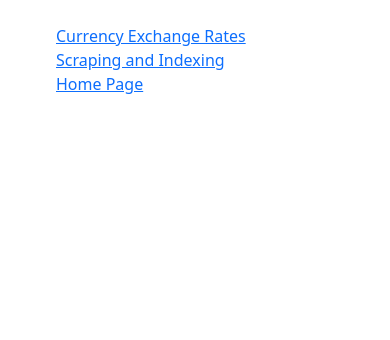
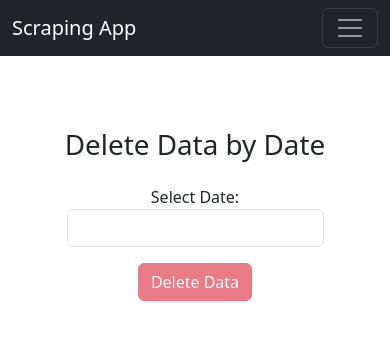
Before and after one commit to adityaoryza/KursScrapingApp, a React (Create React App) app: page /delete-data in a window 390 px wide. Shown: the top 340 px of the page. Built offline with nearby package versions, Linux system fonts and the light colour scheme; a small style sheet from the web is missing.

Commit message:
update the page

```diff
--- a/package.json
+++ b/package.json
@@ -7,7 +7,7 @@
     "@testing-library/react": "^13.4.0",
     "@testing-library/user-event": "^13.5.0",
     "axios": "^1.4.0",
-    "bootstrap": "^5.3.0",
+    "bootstrap": "^5.3.1",
     "react": "^18.2.0",
     "react-datepicker": "^4.16.0",
     "react-dom": "^18.2.0",
--- a/public/index.html
+++ b/public/index.html
@@ -1,14 +1,18 @@
-<!-- index.html -->
 <!DOCTYPE html>
 <html lang="en">
 
 <head>
   <meta charset="utf-8" />
-  <title>Scraping App</title>
-  <link rel="stylesheet" href="https://stackpath.bootstrapcdn.com/bootstrap/4.5.2/css/bootstrap.min.css">
+  <link rel="icon" href="%PUBLIC_URL%/favicon.ico" />
+  <meta name="viewport" content="width=device-width, initial-scale=1" />
+  <title>React App</title>
+  <!-- Add Bootstrap CSS link below -->
+  <link rel="stylesheet" href="https://stackpath.bootstrapcdn.com/bootstrap/5.3.0/css/bootstrap.min.css"
+    integrity="sha384-ggOyR0iXCbMQv3Xipma34MD+dH/1fQ784/j6Xri8w6bP98eZ4+e5t2k6b3uwqz4" crossorigin="anonymous" />
 </head>
 
 <body>
+  <noscript>You need to enable JavaScript to run this app.</noscript>
   <div id="root"></div>
 </body>
 
--- a/src/App.js
+++ b/src/App.js
@@ -3,38 +3,57 @@ import { BrowserRouter as Router, Routes, Route, Link } from 'react-router-dom';
 import CurrencyExchangeRates from './components/CurrencyExchangeRates';
 import IndexingPage from './components/IndexingPage';
 import HomePage from './components/Home';
+import DeleteDataByDate from './components/DeleteDataByDate';
 
 const App = () => {
   return (
     <Router>
-      <div>
-        <nav className='bg-gray-800 p-4'>
-          <ul className='flex space-x-4 text-white'>
-            <li>
-              <Link to='/api/v1/kurs' className='hover:text-gray-200'>
+      <nav className='navbar navbar-expand-lg navbar-dark bg-dark'>
+        <div className='container'>
+          <Link to='/' className='navbar-brand'>
+            Scraping App
+          </Link>
+          <button
+            className='navbar-toggler'
+            type='button'
+            data-bs-toggle='collapse'
+            data-bs-target='#navbarNav'
+            aria-controls='navbarNav'
+            aria-expanded='false'
+            aria-label='Toggle navigation'
+          >
+            <span className='navbar-toggler-icon'></span>
+          </button>
+          <div className='collapse navbar-collapse' id='navbarNav'>
+            <ul className='navbar-nav ms-auto'>
+              <li className='nav-item'>
+                <Link to='/api/v1/kurs' className='nav-link'>
                   Currency Exchange Rates
                 </Link>
               </li>
-            <li>
-              <Link to='/indexing' className='hover:text-gray-200'>
+              <li className='nav-item'>
+                <Link to='/indexing' className='nav-link'>
                   Scraping and Indexing
                 </Link>
               </li>
-            <li>
-              <Link to='/' className='hover:text-gray-200'>
-                Home Page
+              <li className='nav-item'>
+                <Link to='/delete-data' className='nav-link'>
+                  Delete Data by Date
                 </Link>
               </li>
             </ul>
+          </div>
+        </div>
       </nav>
-        <div className='p-4'>
+
+      <div className='container p-4'>
         <Routes>
           <Route path='/' element={<HomePage />} />
           <Route path='/indexing' element={<IndexingPage />} />
           <Route path='/api/v1/kurs' element={<CurrencyExchangeRates />} />
+          <Route path='/delete-data' element={<DeleteDataByDate />} />
           {/* Add other routes for other API endpoints if needed */}
         </Routes>
-        </div>
       </div>
     </Router>
   );
--- /dev/null
+++ b/src/components/DeleteDataByDate.js
@@ -0,0 +1,81 @@
+import React, { useState } from 'react';
+import axios from 'axios';
+import DatePicker from 'react-datepicker';
+import 'react-datepicker/dist/react-datepicker.css';
+
+const DeleteDataByDate = () => {
+  const [selectedDate, setSelectedDate] = useState(null);
+  const [loading, setLoading] = useState(false);
+  const [success, setSuccess] = useState(false);
+  const [error, setError] = useState(null);
+
+  const handleDeleteData = () => {
+    if (!selectedDate) {
+      setError('Please select a date.');
+      return;
+    }
+
+    setLoading(true);
+    setError(null);
+
+    axios
+      .delete(
+        `https://typescript-api-alpha.vercel.app/api/v1/kurs/${formatDate(
+          selectedDate
+        )}`
+      )
+      .then((response) => {
+        setLoading(false);
+        setSuccess(true);
+      })
+      .catch((error) => {
+        setLoading(false);
+        setError('An error occurred while deleting the data.');
+      });
+  };
+
+  const handleDateChange = (date) => {
+    setSelectedDate(date);
+    setSuccess(false); // Reset the success state when a new date is selected
+  };
+
+  const formatDate = (date) => {
+    const year = date.getFullYear();
+    const month = String(date.getMonth() + 1).padStart(2, '0');
+    const day = String(date.getDate()).padStart(2, '0');
+    return `${year}-${month}-${day}`;
+  };
+
+  return (
+    <div className='container mt-5'>
+      <div className='row justify-content-center'>
+        <div className='col-md-6 text-center'>
+          <h1 className='mb-4'>Delete Data by Date</h1>
+          <div className='form-group'>
+            <label>Select Date:</label>
+            <br />
+            <DatePicker
+              selected={selectedDate}
+              onChange={handleDateChange} // Use the handleDateChange function to update the selected date
+              className='form-control'
+            />
+          </div>
+          <button
+            onClick={handleDeleteData}
+            className='btn btn-danger mt-3'
+            disabled={!selectedDate || loading || success}
+          >
+            {loading
+              ? 'Deleting...'
+              : success
+              ? 'Data Deleted!'
+              : 'Delete Data'}
+          </button>
+          {error && <p className='text-danger mt-3'>{error}</p>}
+        </div>
+      </div>
+    </div>
+  );
+};
+
+export default DeleteDataByDate;
--- a/src/components/Home.js
+++ b/src/components/Home.js
@@ -1,6 +1,5 @@
 import React, { useState, useEffect } from 'react';
 import axios from 'axios';
-import { Link } from 'react-router-dom';
 
 const Home = () => {
   const [message, setMessage] = useState('');
@@ -18,12 +17,6 @@ const Home = () => {
         <div className='col-md-8 text-center'>
           <h1 className='mb-4'>Welcome to My Awesome App!</h1>
           <p className='lead mb-4'>{message}</p>
-          <Link to='/api/v1/kurs' className='btn btn-primary mr-2'>
-            Go to Currency Exchange Rates
-          </Link>
-          <Link to='/indexing' className='btn btn-success'>
-            Go to Scraping and Indexing
-          </Link>
         </div>
       </div>
     </div>
--- a/src/components/IndexingPage.js
+++ b/src/components/IndexingPage.js
@@ -14,26 +14,17 @@ const IndexingPage = () => {
       .get('https://typescript-api-alpha.vercel.app/api/v1/indexing')
       .then((response) => {
         setLoading(false);
-        setSuccess(true);
+        if (
+          response.data.message === 'Data for the current date already exists'
+        ) {
+          setSuccess(true);
+        } else {
+          setSuccess(false);
+        }
       })
       .catch((error) => {
         setLoading(false);
-        if (
-          error.response &&
-          error.response.data &&
-          error.response.data.error
-        ) {
-          const errorMessage = error.response.data.error;
-          if (errorMessage === 'Data for the current date already exists') {
-            setError(
-              'Data for the current date already exists. Try again tomorrow.'
-            );
-          } else {
-            setError('An error occurred while scraping and indexing.');
-          }
-        } else {
-          setError('An error occurred while scraping and indexing.');
-        }
+        setError('An error occurred while scraping and indexing.');
       });
   };
 
@@ -42,13 +33,22 @@ const IndexingPage = () => {
       <div className='row justify-content-center'>
         <div className='col-md-6 text-center'>
           <h1 className='mb-4'>Scraping and Indexing</h1>
-          {!loading && !success && (
-            <button onClick={handleScrapeAndIndex} className='btn btn-primary'>
-              Start Scraping
-            </button>
+          <button
+            onClick={handleScrapeAndIndex}
+            className='btn btn-primary'
+            disabled={loading}
+          >
+            {loading
+              ? 'Loading...'
+              : success
+              ? 'Scraping Success!'
+              : 'Start Scraping'}
+          </button>
+          {success && (
+            <p className='text-success mt-3'>
+              Scraping and indexing succeeded!
+            </p>
           )}
-          {loading && <p>Loading...</p>}
-          {success && <p className='text-success'>Scraping Success!</p>}
           {error && <p className='text-danger mt-3'>{error}</p>}
         </div>
       </div>
```
Also changed, not shown: src/index.js (+6 -1 lines), 1 other file (tests, documents, lock files or other folders). Lines whose indentation alone changed are shown as unchanged.
